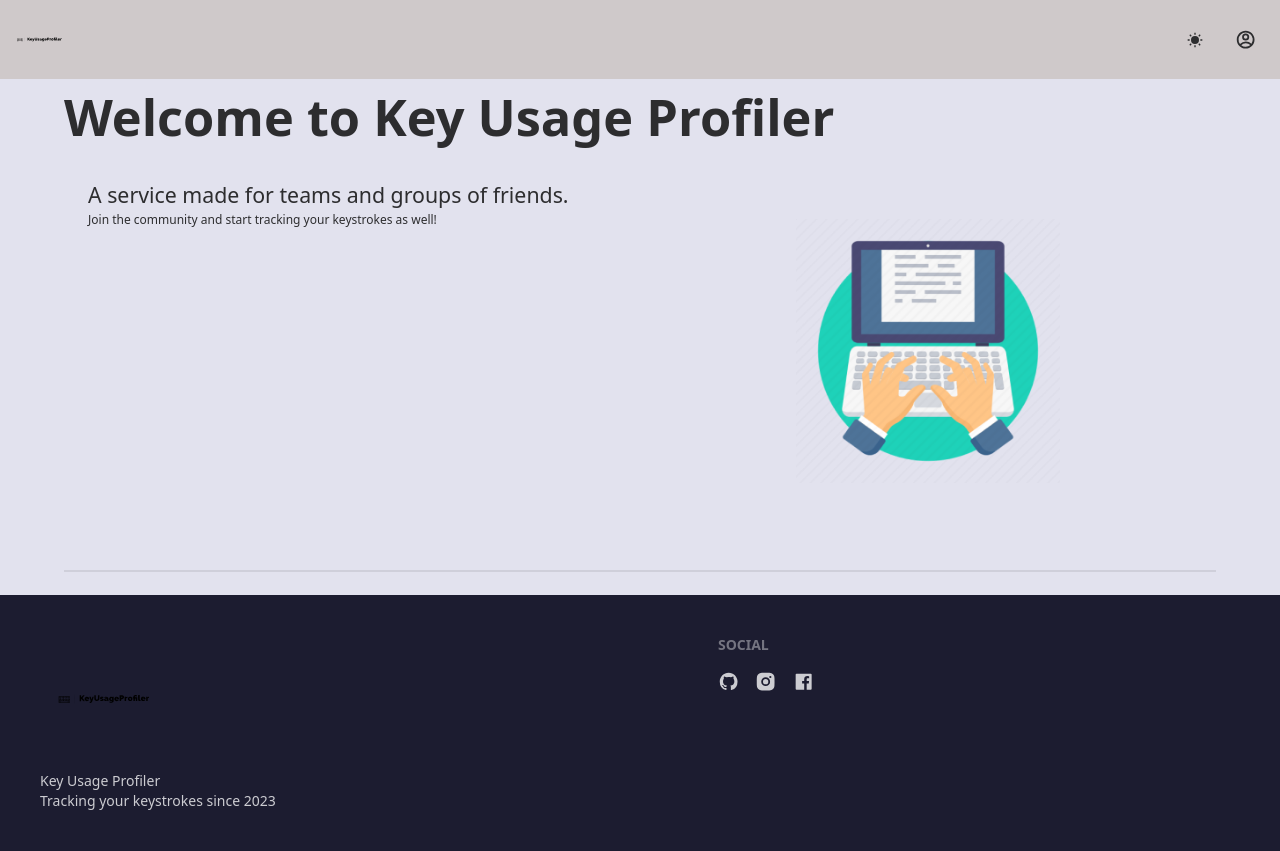
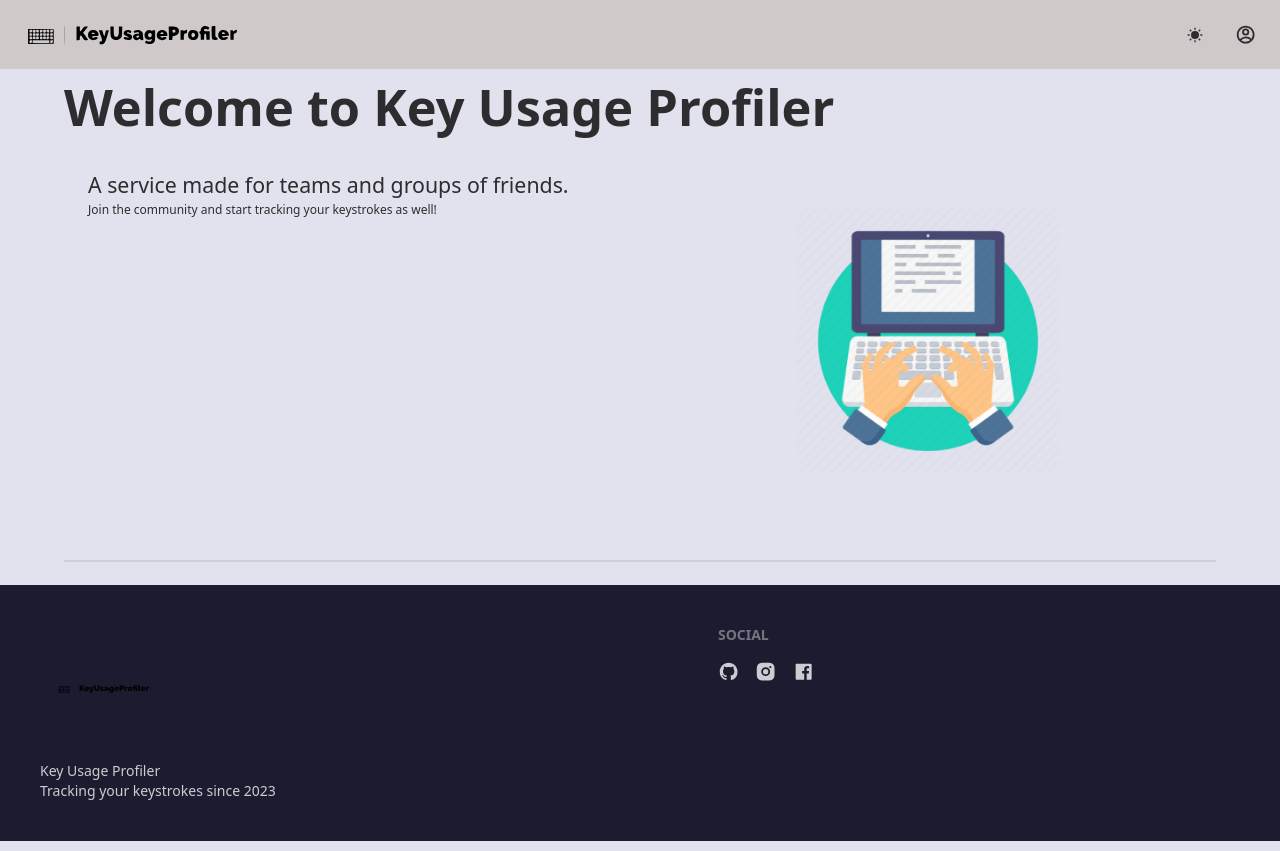
Before and after one commit to miguel-silva48/KeyUsageProfiler, a React (Vite) app in the folder projFrontend/: page / in a window 1280 px wide. Built offline with nearby package versions, Linux system fonts and the light colour scheme.

Commit message:
fix(frontend): logo cut and resized on navbar

```diff
--- a/projFrontend/src/components/layout/Navbar.jsx
+++ b/projFrontend/src/components/layout/Navbar.jsx
@@ -9,7 +9,7 @@ import {
   RiSunFill,
 } from "react-icons/ri";
 
-import logo from "../../assets/key_usage_profiler_logo.svg";
+import logo from "../../assets/key_usage_profiler_logo_cut.svg";
 
 const Navbar = () => {
   const navigate = useNavigate();
@@ -37,8 +37,8 @@ const Navbar = () => {
 
   return (
     <div className="navbar bg-secondary w-full flex justify-between items-center p-2 top-0">
-      <Link to="/" className="max-w-[5%]">
-        <img src={logo}></img>
+      <Link to="/">
+        <img src={logo} className="max-h-5 pl-5"></img>
       </Link>
 
       {user && (
```
Also changed, not shown: projFrontend/src/assets/key_usage_profiler_logo_cut.svg (added).
